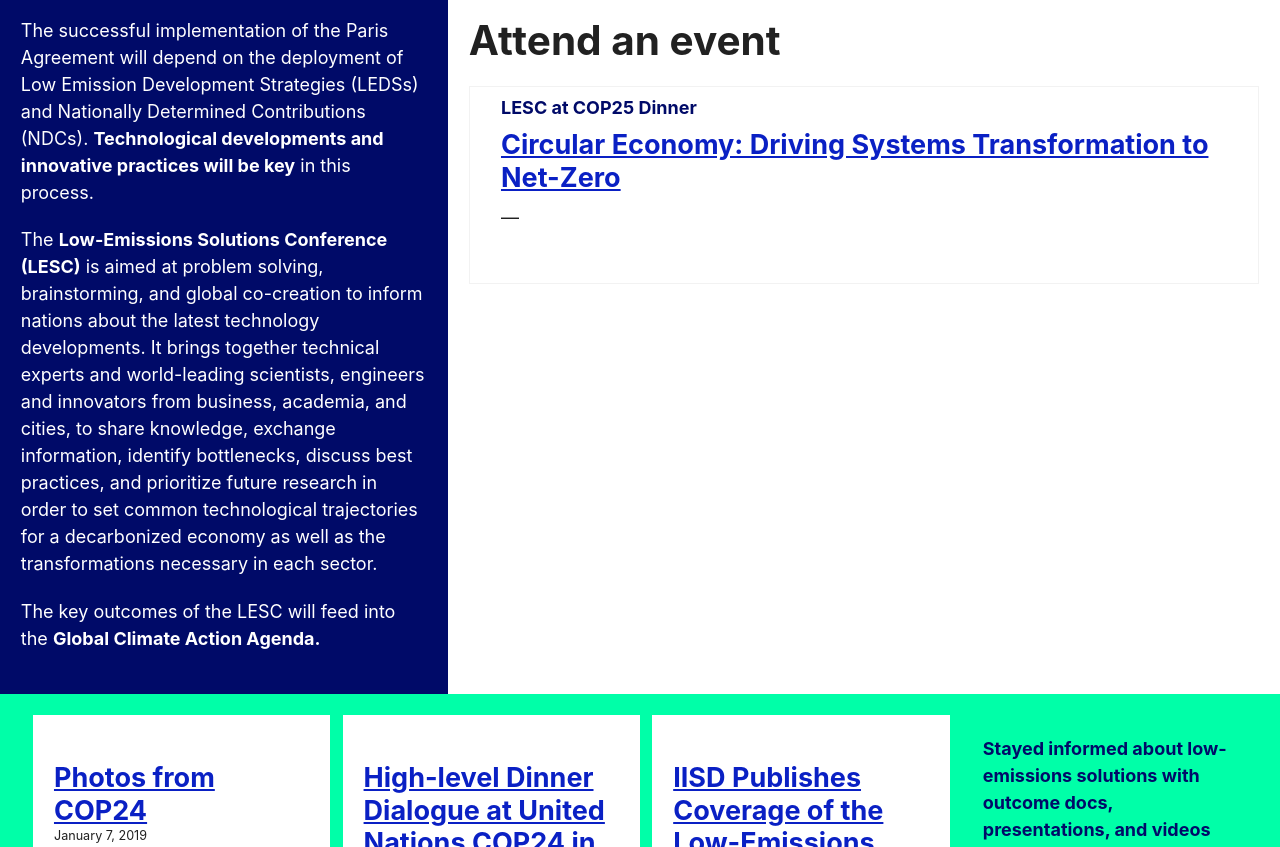
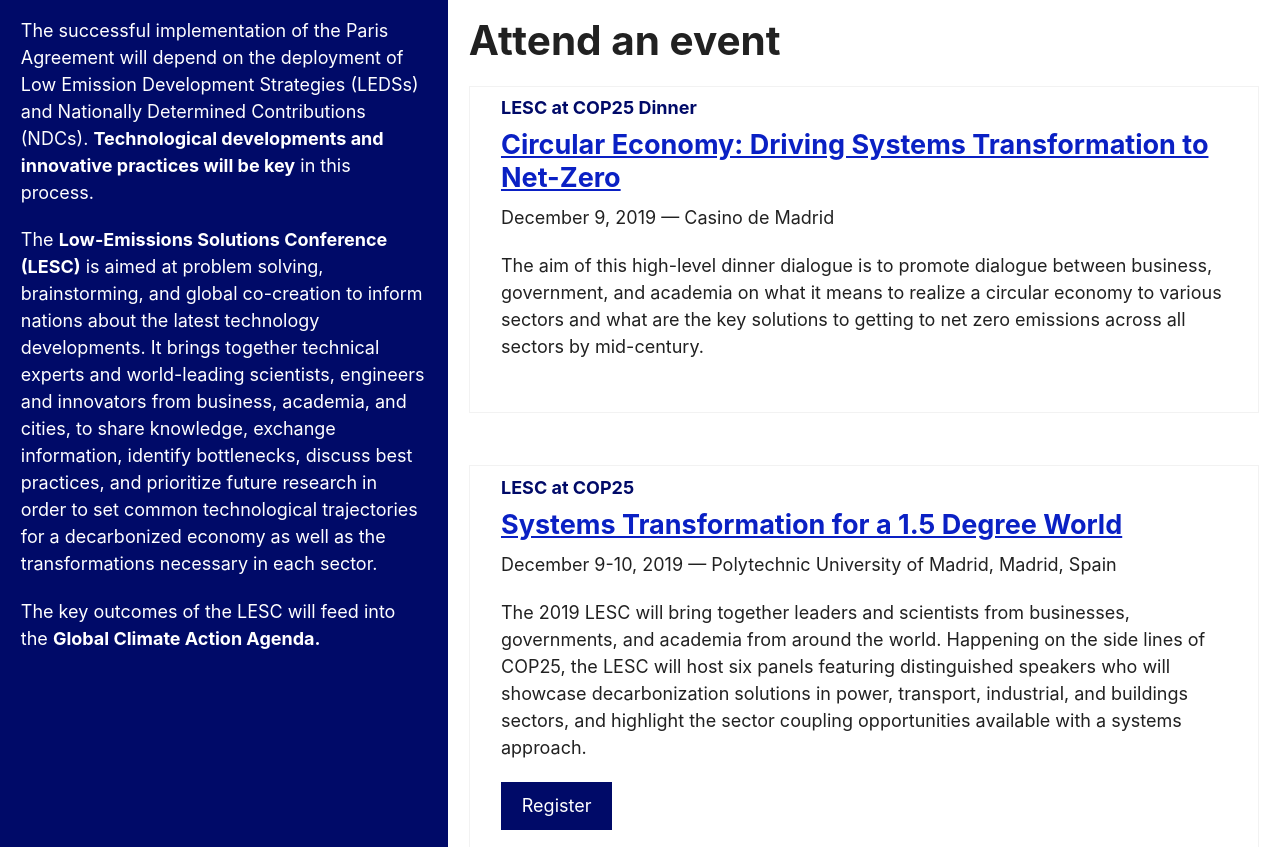
Before and after one commit to ryanswaney/lesc-jekyll, a Jekyll site: the page built from index.markdown, in a window 1280 px wide and 900 px high, scrolled down 488 px, cut to the strip 53-900 px from the top of the window. Built offline with Jekyll 4.4.1, drawn with Linux system fonts in a browser that asks for light colours; nearby versions of some CDN libraries; some web fonts are replaced.

```diff
--- a/_event/lesc-at-cop25-dinner.md
+++ b/_event/lesc-at-cop25-dinner.markdown
@@ -1,10 +1,11 @@
 ---
 title: LESC at COP25 Dinner
-date: 2019-12-09 14:54:00 Z
+date: 2019-11-11 14:54:00 Z
 is-featured: true
 theme: "Circular Economy: Driving Systems Transformation to Net-Zero"
-location: Casino de Madrid
-event_date: December 9, 2019
+location-text: Casino de Madrid
+event-date-text: December 9, 2019
+blurb: "The aim of this high-level dinner dialogue is to promote dialogue between business, government, and academia on what it means to realize a circular economy to various sectors and what are the key solutions to getting to net zero emissions across all sectors by mid-century."
 sessions:
 - title: Arrival of guests and welcome cocktail
   date: 2019-12-09 18:30:00 Z
--- a/_layouts/frontpage-new.html
+++ b/_layouts/frontpage-new.html
@@ -13,7 +13,7 @@
   <div class="frontpage-events">
     <h2>Attend an event</h2>
   {% assign events = site.event | reverse %}
-  {% for event in events limit: 1 %}
+  {% for event in events limit: 2 %}
     <article class="event-archive">
       <header class="event-archive-header">
         <h2 class="event-archive-title">{{ event.title }}</h2>
```
Also changed, not shown: other parts of _event/lesc-at-cop25-dinner.markdown (+1 -1 lines).
